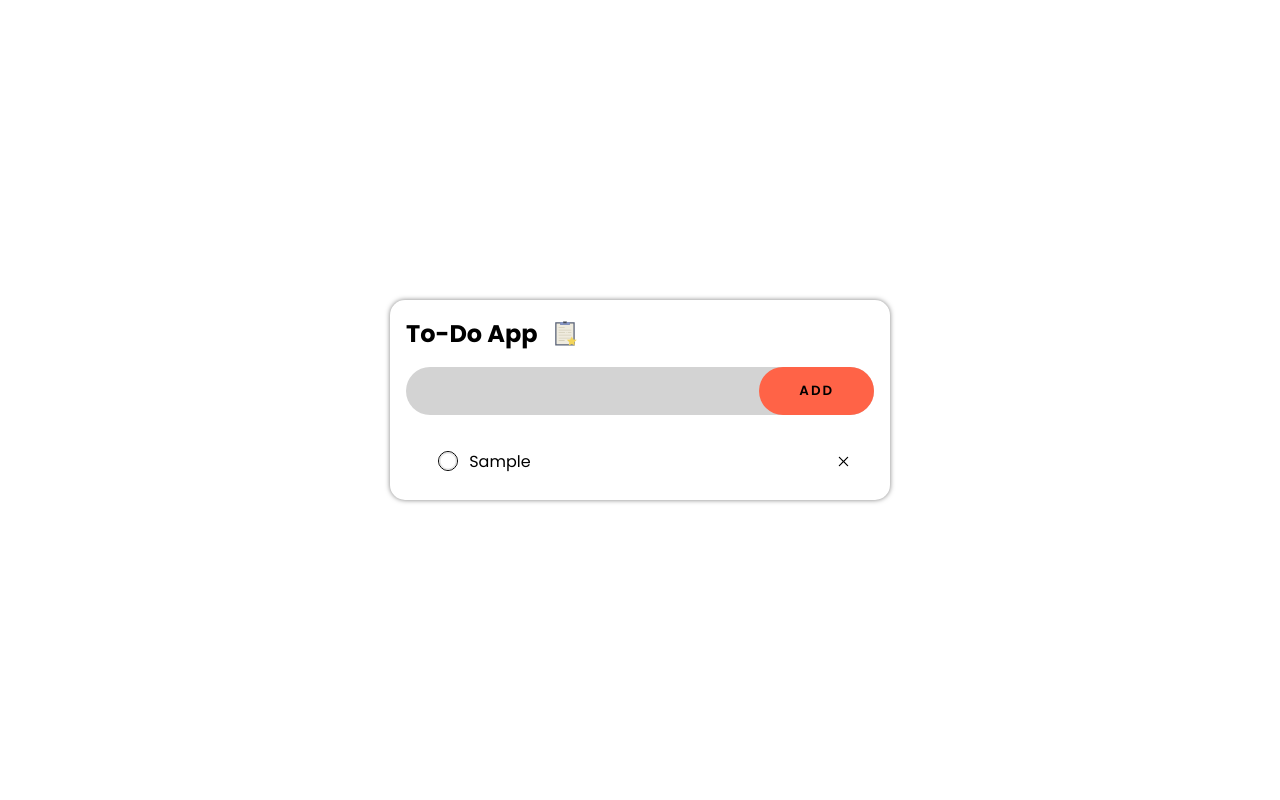
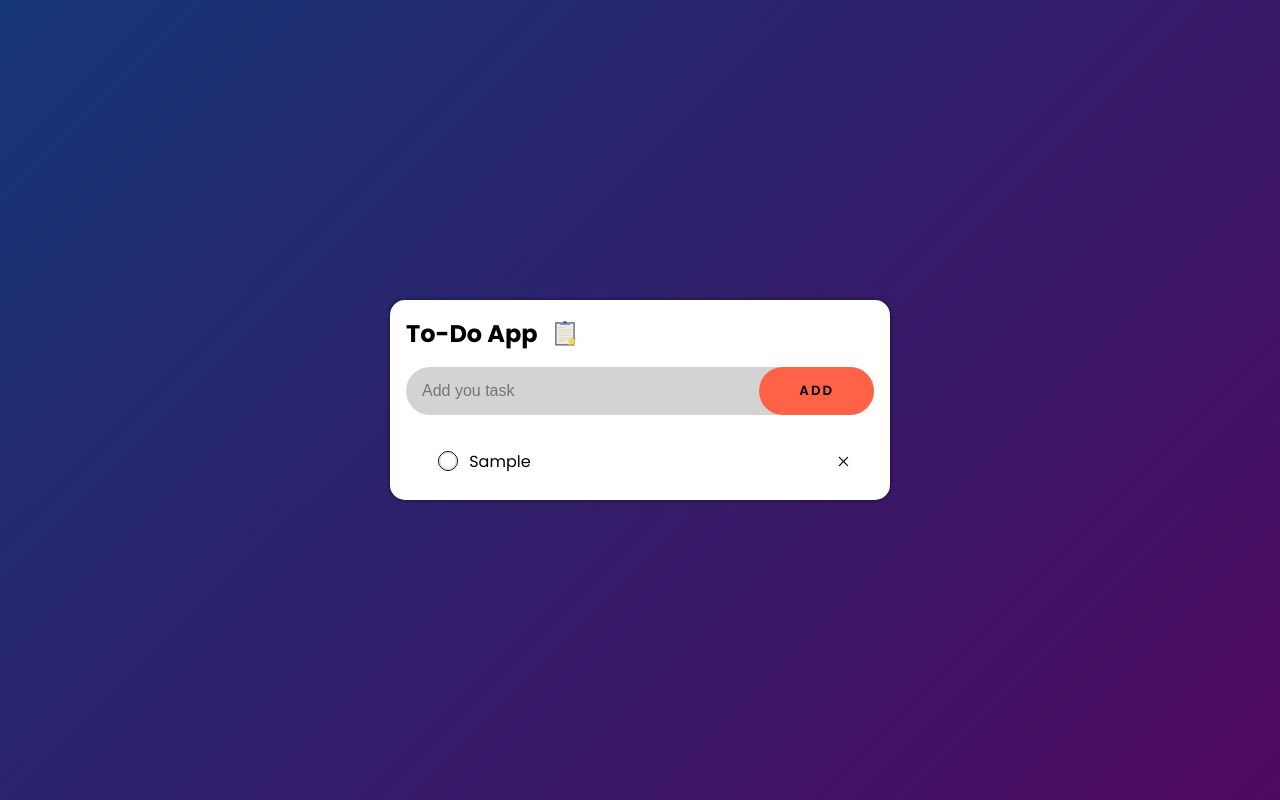
Before and after one commit to sutirthverma/todo_app, a plain HTML site: page index.html in a window 1280 px wide. Both pictures are taken after typing "Sample" into the empty fields and a click on the button "ADD". Drawn offline with Linux system fonts and the light colour scheme.

Commit message:
refactored code

```diff
--- a/app/js/main.js
+++ b/app/js/main.js
@@ -10,18 +10,45 @@ let todo_list =
         ? JSON.parse(localStorage.getItem(key))
         : [];
 
+todo_list.forEach((element, index) => {
+    if (!no_tasks.classList.contains('display-none')) {
+        no_tasks.classList.add('display-none');
+    }
+    appendInList(element.title, element.isActive, index)
+});
 
 
-function generateEventListner(item, index){
-    item.addEventListener('click', function (){
-        if(item.classList.contains('unchecked')){
+add.addEventListener('click', function () {
+
+    if (textfield.value.length <= 0) {
+        return;
+    }
+
+    let todo = new Object();
+    todo.title = textfield.value;
+    todo.isActive = false;
+    todo_list.push(todo);
+    localStorage.setItem(key, JSON.stringify(todo_list));
+
+    if (!no_tasks.classList.contains('display-none')) {
+        no_tasks.classList.add('display-none');
+    }
+
+    appendInList(todo.title, todo.isActive, todo_list.length - 1);
+    textfield.value = '';
+})
+
+
+function generateEventListner(item, index) {
+    item.addEventListener('click', function () {
+        if (item.classList.contains('unchecked')) {
             item.classList.replace('unchecked', 'checked');
             item.querySelector('img').src = '/assets/checked.png';
             console.log(index);
             todo_list[index].isActive = true;
             localStorage.setItem(key, JSON.stringify(todo_list));
 
-        }else{
+        } else {
             item.classList.replace('checked', 'unchecked');
             item.querySelector('img').src = '/assets/unchecked.png';
             console.log(index);
@@ -31,13 +58,13 @@ function generateEventListner(item, index){
         }
     })
 
-    if(todo_list.length > 0){
+    if (todo_list.length > 0) {
 
-    item.querySelector('.cross').addEventListener('click', function(){
+        item.querySelector('.cross').addEventListener('click', function () {
             item.remove();
             todo_list.splice(index, 1);
             console.log('leeennggtthhh::' + todo_list.length);
-        if(todo_list.length == 0){
+            if (todo_list.length == 0) {
                 no_tasks.classList.remove('display-none');
             }
             console.log(todo_list);
@@ -48,34 +75,15 @@ function generateEventListner(item, index){
     }
 }
 
-
-add.addEventListener('click', function(){
-
-    if(textfield.value.length <= 0){
-        return;
-    }
-
-    let todo = new Object();
-    todo.title = textfield.value;
-    todo.isActive = false;
-    todo_list.push(todo);
-    localStorage.setItem(key, JSON.stringify(todo_list));
-
-    if(!no_tasks.classList.contains('display-none')){
-        no_tasks.classList.add('display-none');
-    }
-
-    appendInList(todo.title);
-    textfield.value = '';
-})
-
-function appendInList(title, check, index){
+function appendInList(title, check, index) {
     let li = document.createElement('li');
-    li.classList.add('unchecked');
+    (check)
+        ? li.classList.add('checked')
+        : li.classList.add('unchecked');
 
     let checkboxImg = document.createElement('img');
     checkboxImg.classList.add('checkbox');
-    checkboxImg.src = (check) ?  '/assets/checked.png' : '/assets/unchecked.png';
+    checkboxImg.src = (check) ? '/assets/checked.png' : '/assets/unchecked.png';
 
     let p = document.createElement('p');
     p.textContent = title;
@@ -91,13 +99,3 @@ function appendInList(title, check, index){
     list.appendChild(li);
     generateEventListner(li, index);
 }
-
-
-todo_list.forEach((element, index) => {
-
-    if(!no_tasks.classList.contains('display-none')){
-        no_tasks.classList.add('display-none');
-    }
-
-    appendInList(element.title, element.isActive, index)
-});
--- a/app/style/base.css
+++ b/app/style/base.css
@@ -8,7 +8,8 @@ body{
     font-family: "Poppins", sans-serif;
   font-weight: 400;
   font-style: normal;
-}
+  background: linear-gradient(135deg, #153677, #4e085f);
+  }
 
 main{
     background-color: white;
--- a/app/style/main.css
+++ b/app/style/main.css
@@ -82,13 +82,12 @@ main .no-tasks{
     display: flex;
     height: 3em;
     border-radius: 30px;
-    width: 100%;
     margin: 1em 0em 0em 0em;
     font-family: "Poppins", sans-serif;
 }
 
 .input input {
-    width: 100%;
+    flex: 1;
     border: none;
     border-radius: 30px 0px 0px 30px;
     padding-left: 1em;
--- a/index.html
+++ b/index.html
@@ -20,7 +20,7 @@
         </section>
 
         <section class="input">
-            <input class="textfield" type="text" name="" id="">
+            <input class="textfield" type="text" name="" id="" placeholder="Add you task">
             <div>
                 <button type="button">ADD</button>
             </div>
```
Lines whose indentation alone changed are shown as unchanged.
